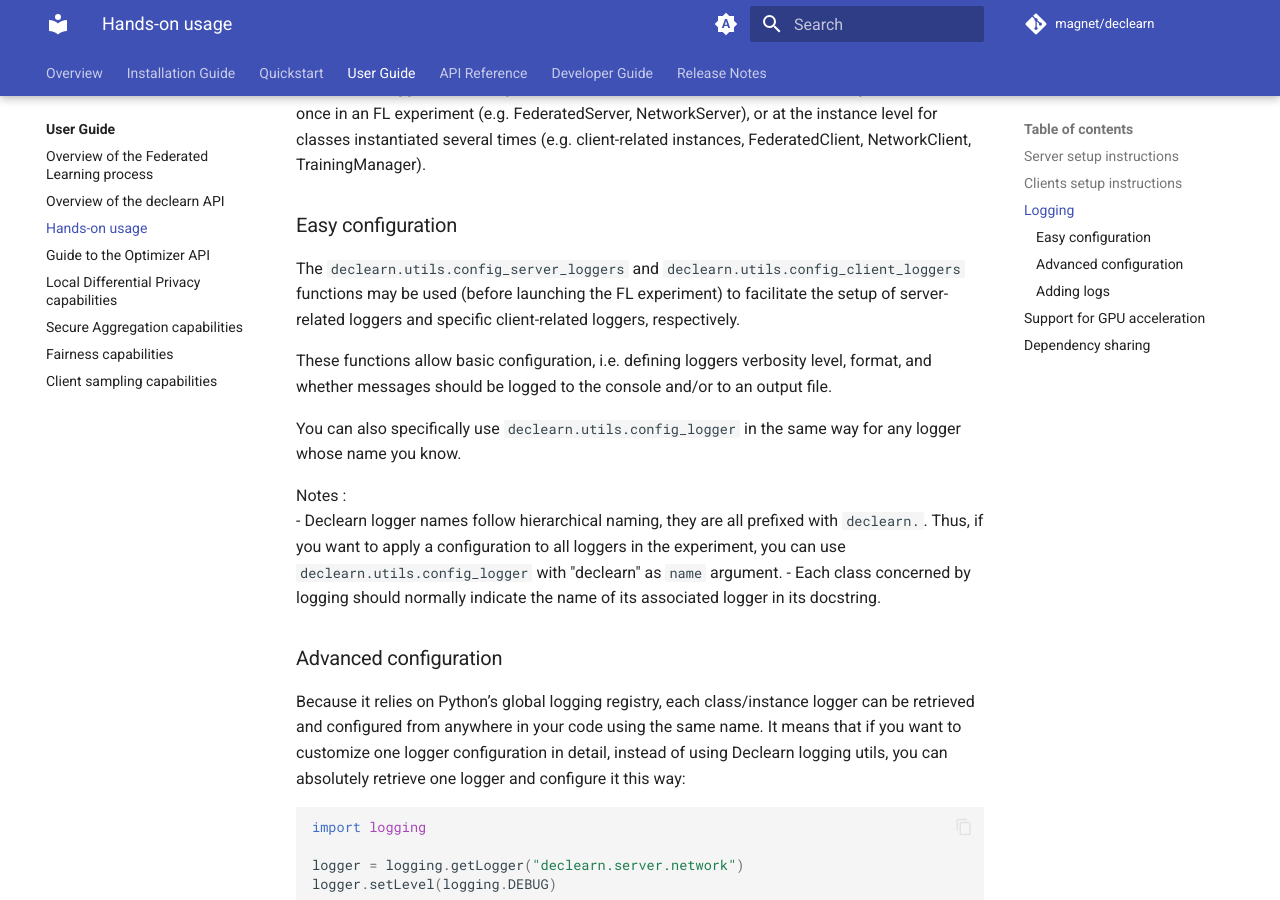
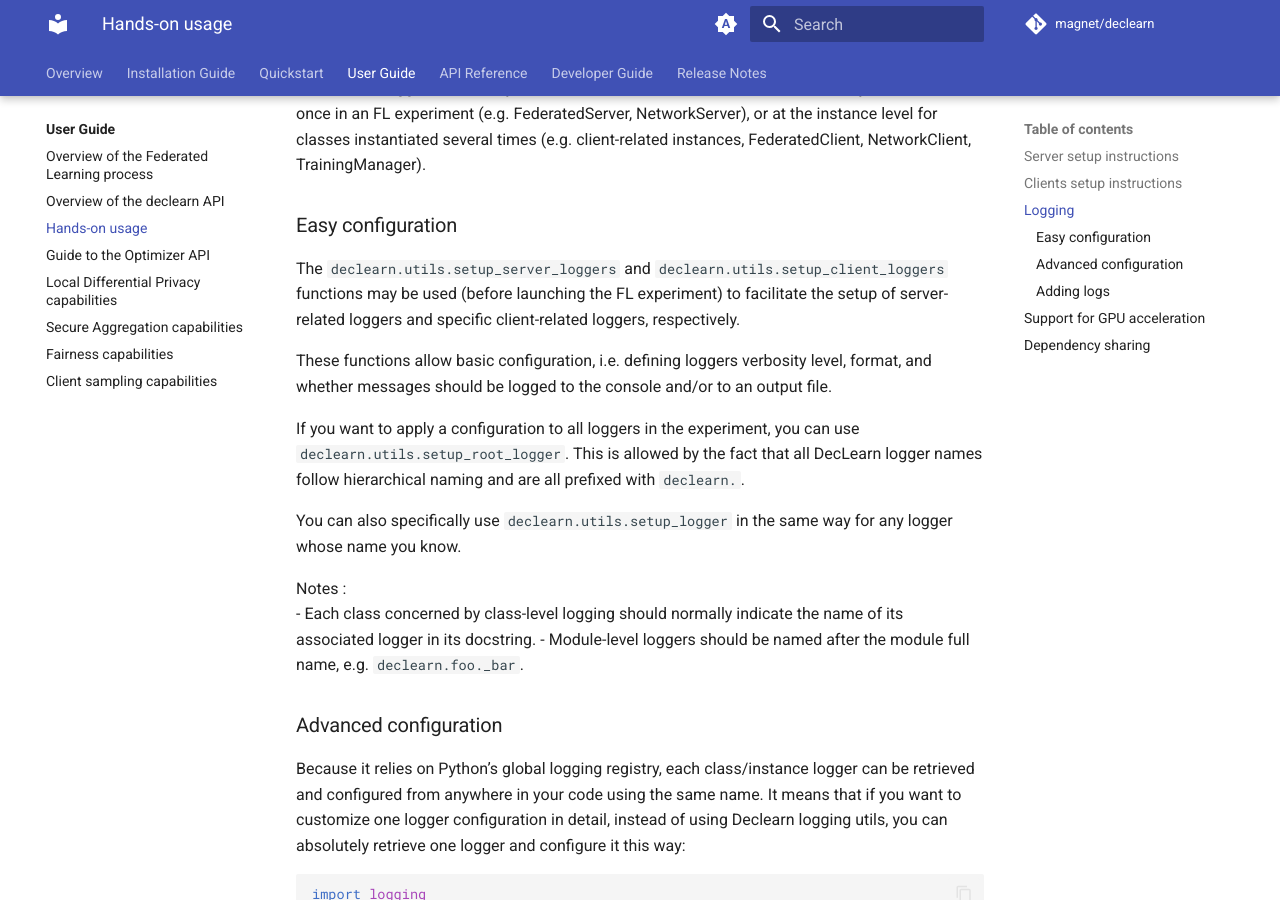
Before and after one commit to DecLearn/declearn, an MkDocs documentation site: the page built from docs/user-guide/usage.md, in a window 1280 px wide and 900 px high, scrolled down 3799 px. Built offline with MkDocs 1.6.1 and Material for MkDocs 9.7.7, drawn with Linux system fonts in a browser that asks for light colours; the version menu is left out.

Commit message:
docs(user-guide): update logging doc
- Use new util names (config_..._loggers -> setup_..._loggers)
- Mention the new util `setup_root_logger`

```diff
--- a/docs/user-guide/usage.md
+++ b/docs/user-guide/usage.md
@@ -151,8 +151,8 @@ NetworkServer), or at the instance level for classes instantiated several times
 TrainingManager).
 
 ### Easy configuration
-The `declearn.utils.config_server_loggers` and
-`declearn.utils.config_client_loggers` functions may be used (before launching
+The `declearn.utils.setup_server_loggers` and
+`declearn.utils.setup_client_loggers` functions may be used (before launching
 the FL experiment) to facilitate the setup of server-related loggers and
 specific client-related loggers, respectively.
 
@@ -160,16 +160,20 @@ These functions allow basic configuration, i.e. defining loggers
 verbosity level, format, and whether messages should be logged to the console
 and/or to an output file.
 
-You can also specifically use `declearn.utils.config_logger` in the same way for
+If you want to apply a configuration to all loggers in the experiment, you can
+use `declearn.utils.setup_root_logger`. This is allowed by the fact that all
+DecLearn logger names follow hierarchical naming and are all prefixed with
+`declearn.`.
+
+You can also specifically use `declearn.utils.setup_logger` in the same way for
 any logger whose name you know.
 
 Notes :
-- Declearn logger names follow hierarchical naming, they are all prefixed with
-`declearn.`. Thus, if you want to apply a configuration to all loggers in the
-experiment, you can use `declearn.utils.config_logger` with "declearn" as
-`name` argument.
-- Each class concerned by logging should normally indicate the name of its
-associated logger in its docstring.
+- Each class concerned by class-level logging should normally indicate the name
+of its associated logger in its docstring.
+- Module-level loggers should be named after the module full name, e.g.
+`declearn.foo._bar`.
+
 
 ### Advanced configuration
 Because it relies on Python’s global logging registry, each class/instance
```
